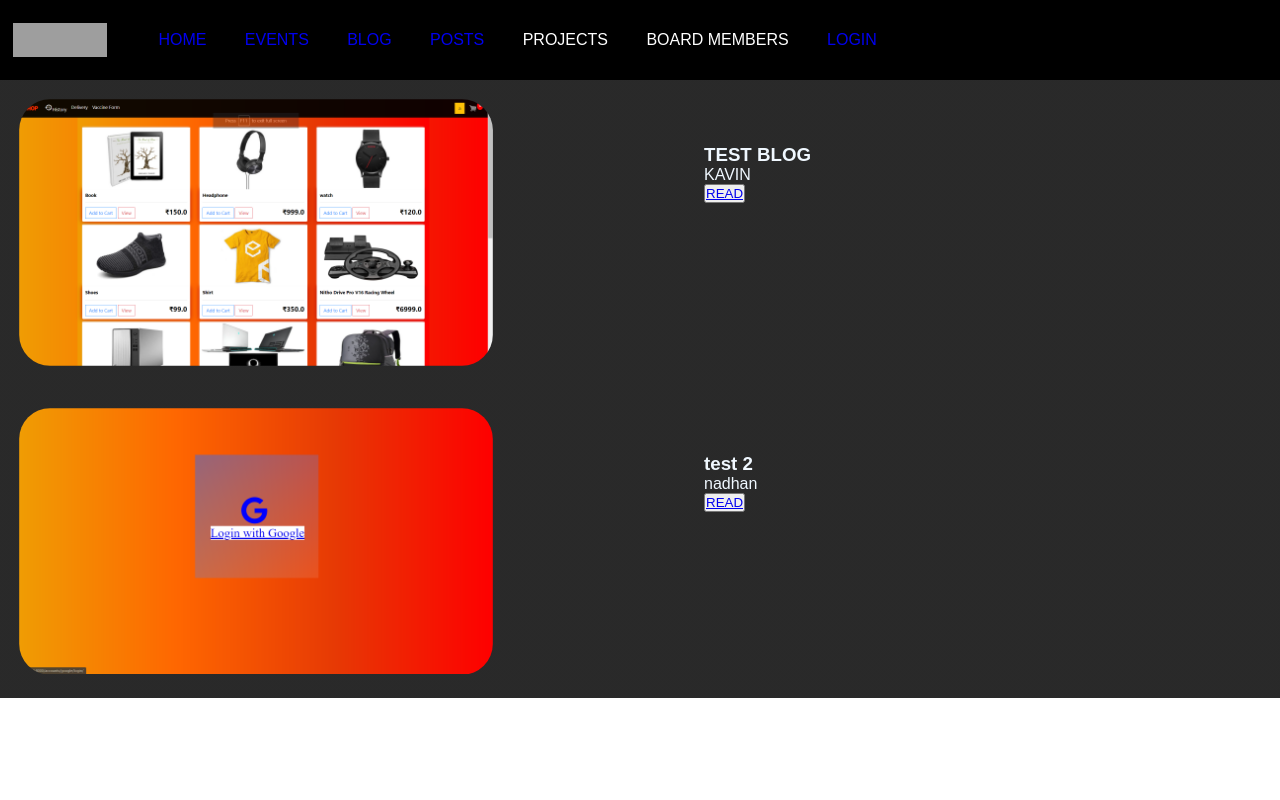
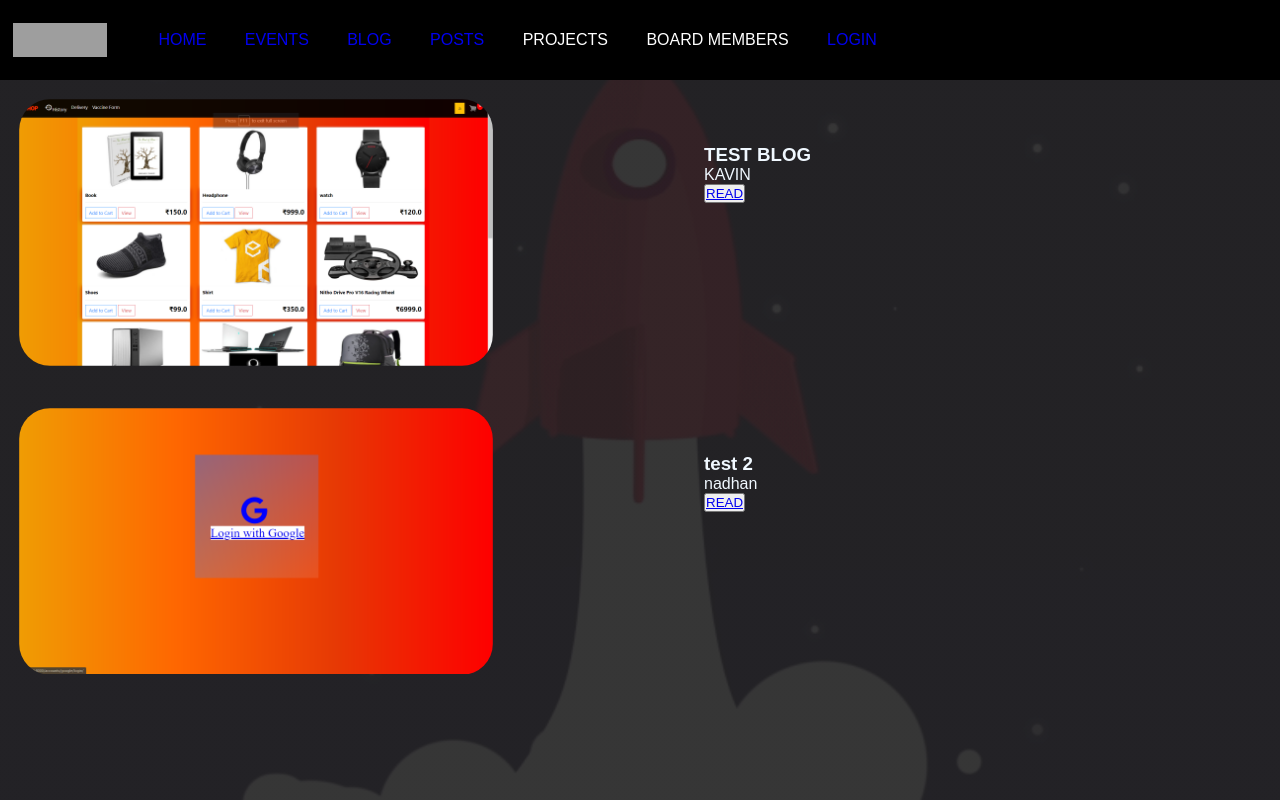
Before and after one commit to KAVINDIMO/IEEECOMSOC, a Django app: page /blog/ in a window 1280 px wide. Run offline with Django 4.2, Linux system fonts and the light colour scheme; data comes from the database, SQL or seed files in the repository; parts of the project's set-up code (start-up, migrations or seed data) failed here and were passed over; some libraries are stand-ins or nearby versions; grey boxes are pictures that could not be loaded.

Commit message:
small changes

```diff
--- a/static/CSS/blog.css
+++ b/static/CSS/blog.css
@@ -121,7 +121,7 @@
     display: flex;
     flex-flow:column;
     color: #000000;
-    background: grey;
+    background:transparent;
 }
 
 .blog_main > .bloginner{
@@ -129,7 +129,7 @@
     height:40%;
     display: flex;
     flex-direction: row;
-    background:linear-gradient(rgba(32,32,32,.9),rgba(32,32,32,.9));
+    /* background:linear-gradient(rgba(32,32,32,.9),rgba(32,32,32,.9)); */
     color: aliceblue;
 }
 .blogimg{
--- a/templates/main/blog.html
+++ b/templates/main/blog.html
@@ -63,6 +63,24 @@
 </body>
 </html>
 
+<style>
+    body{
+    background: linear-gradient(rgba(32,32,32,.9),rgba(32,32,32,.9)),url("{% static 'IMAGES/ROCKET.gif' %}") center center fixed;
+    background-color: rgba(0, 0, 0, 0);
+    background-position-x: 90%, right;
+    background-position-y: 0%, center;
+    background-repeat: repeat;
+    background-image: linear-gradient(rgba(32, 32, 32, 0.9), rgba(32, 32, 32, 0.9)), url("{% static 'IMAGES/ROCKET.gif' %}");
+    background-size: auto, auto;
+    background-origin:content-box;
+    background-clip: border-box;
+    background-size: cover;
+        /* background: url("{% static 'IMAGES/ROCKET.gif' %}") ;
+        background-repeat: no-repeat;
+        background-size: cover; */
+    }
+</style>
+
 <script>
     let tog = document.querySelector(".navtog")
     let nav = document.querySelector(".navlist")
```
Also changed, not shown: static/CSS/post.css (+31 -0 lines), templates/main/posts.html (+17 -3 lines), static/IMAGES/ROCKET.gif (added), 2 other files.
